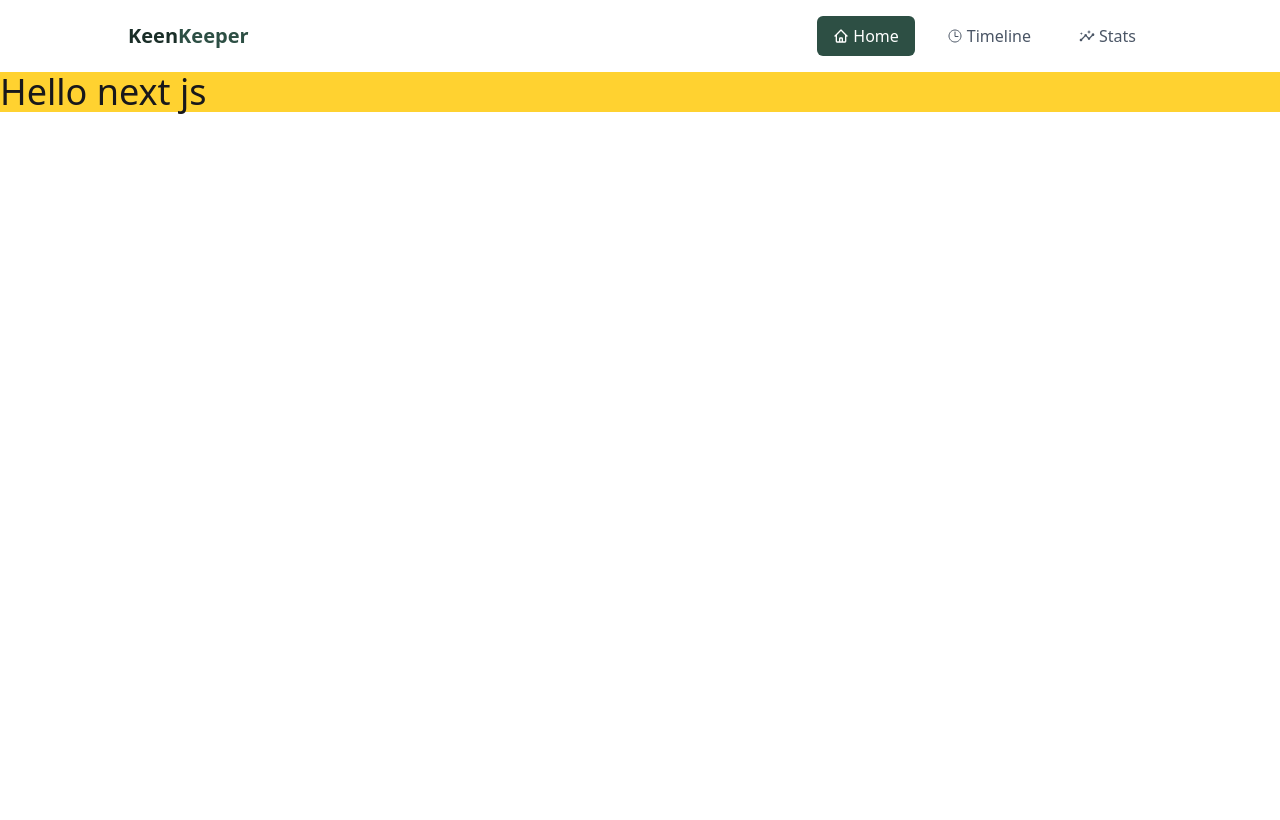
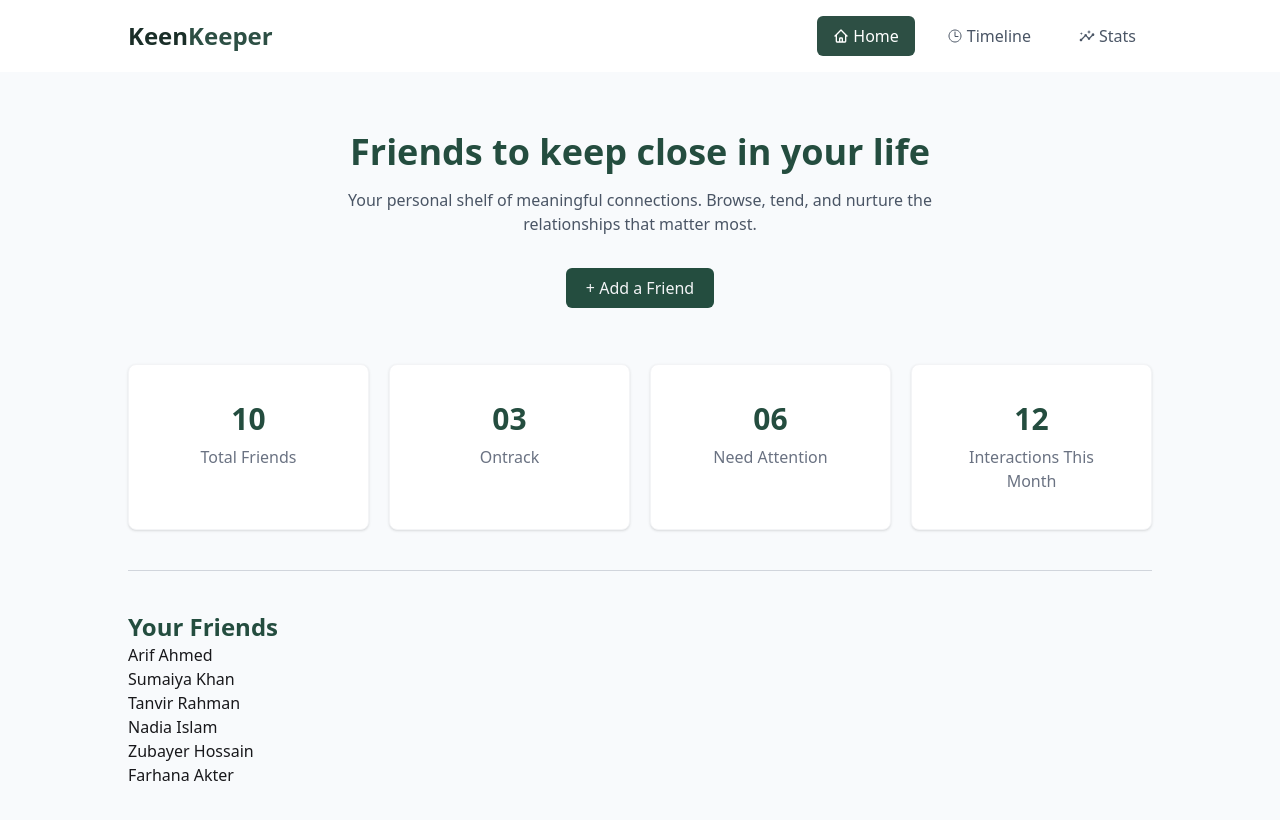
Before and after one commit to tarekur-rahman/nextjs-projects, a Next.js app: page / in a window 1280 px wide. Shown: the top 820 px of the page. Built offline with nearby package versions, Linux system fonts and the light colour scheme.

Commit message:
cart add & fetch data load

```diff
--- /dev/null
+++ b/public/friends.json
@@ -0,0 +1,74 @@
+[
+  {
+    "id": 1,
+    "name": "Arif Ahmed",
+    "picture": "https://images.unsplash.com/photo-1507003211169-0a1dd7228f2d?q=80&w=200&h=200&fit=crop",
+    "email": "arif.ahmed@example.com",
+    "days_since_contact": 20,
+    "status": "overdue",
+    "tags": ["University", "Close Friend"],
+    "bio": "A childhood friend who loves adventure. We enjoy hiking and outdoor cooking together.",
+    "goal": 14,
+    "next_due_date": "2025-07-20"
+  },
+  {
+    "id": 2,
+    "name": "Sumaiya Khan",
+    "picture": "https://images.unsplash.com/photo-1494790108377-be9c29b29330?q=80&w=200&h=200&fit=crop",
+    "email": "sumaiya.k@example.com",
+    "days_since_contact": 5,
+    "status": "on-track",
+    "tags": ["Work", "Tech Enthusiast"],
+    "bio": "A brilliant colleague and mentor. We often discuss the latest tech trends and UI/UX design.",
+    "goal": 30,
+    "next_due_date": "2025-08-15"
+  },
+  {
+    "id": 3,
+    "name": "Tanvir Rahman",
+    "picture": "https://images.unsplash.com/photo-1500648767791-00dcc994a43e?q=80&w=200&h=200&fit=crop",
+    "email": "tanvir.r@example.com",
+    "days_since_contact": 12,
+    "status": "almost due",
+    "tags": ["School", "Cricket"],
+    "bio": "School life buddy. We share a deep passion for cricket and catch up every weekend.",
+    "goal": 14,
+    "next_due_date": "2025-07-18"
+  },
+  {
+    "id": 4,
+    "name": "Nadia Islam",
+    "picture": "https://images.unsplash.com/photo-1438761681033-6461ffad8d80?q=80&w=200&h=200&fit=crop",
+    "email": "nadia.i@example.com",
+    "days_since_contact": 45,
+    "status": "overdue",
+    "tags": ["Travel", "Photography"],
+    "bio": "My favorite travel partner. She captures amazing moments with her professional photography skills.",
+    "goal": 30,
+    "next_due_date": "2025-06-20"
+  },
+  {
+    "id": 5,
+    "name": "Zubayer Hossain",
+    "picture": "https://images.unsplash.com/photo-1472099645785-5658abf4ff4e?q=80&w=200&h=200&fit=crop",
+    "email": "zubayer@example.com",
+    "days_since_contact": 2,
+    "status": "on-track",
+    "tags": ["Gym", "Nutrition"],
+    "bio": "Gym partner who keeps me motivated. He is very focused on healthy living and fitness.",
+    "goal": 7,
+    "next_due_date": "2025-07-20"
+  },
+  {
+    "id": 6,
+    "name": "Farhana Akter",
+    "picture": "https://images.unsplash.com/photo-1544005313-94ddf0286df2?q=80&w=200&h=200&fit=crop",
+    "email": "farhana.a@example.com",
+    "days_since_contact": 8,
+    "status": "almost due",
+    "tags": ["Neighbor", "Cooking"],
+    "bio": "A kind-hearted neighbor. We often exchange home-cooked meals and gardening tips.",
+    "goal": 10,
+    "next_due_date": "2025-07-22"
+  }
+]
--- a/src/app/page.js
+++ b/src/app/page.js
@@ -1,7 +1,53 @@
+
+import HomeCat from "@/component/HomeCat";
+export default function Home() {
+  return (
+    <div className="bg-[#F8FAFC] min-h-screen">
+      <div className="w-[90%] md:w-[80%] mx-auto py-5">
 
 
-export default function Home() {
-  return (
-    <h1 className="text-4xl bg-amber-300">Hello next js</h1>
+        <div className="text-center pt-10">
+          <h1 className="text-4xl font-bold text-[#244D3F]">
+            Friends to keep close in your life
+          </h1>
+          <p className="py-4 text-gray-600 max-w-2xl mx-auto">
+            Your personal shelf of meaningful connections. Browse, tend, and
+            nurture the relationships that matter most.
+          </p>
+          <button className="px-5 py-2 text-gray-100 bg-[#244D3F] rounded-md my-4 hover:bg-[#1a3a2f] transition">
+            + Add a Friend
+          </button>
+        </div>
+
+
+        <div className="grid grid-cols-1 sm:grid-cols-2 lg:grid-cols-4 gap-5 py-10 border-b-1 border-gray-300">
+
+
+          <div className="p-9 bg-white text-center shadow-sm rounded-lg border border-gray-100 space-y-2">
+            <h3 className="text-3xl font-bold text-[#244D3F]">10</h3>
+            <p className="text-gray-500">Total Friends</p>
+          </div>
+
+          <div className="p-9 bg-white text-center shadow-sm rounded-lg border border-gray-100 space-y-2">
+            <h3 className="text-3xl font-bold text-[#244D3F]">03</h3>
+            <p className="text-gray-500">Ontrack</p>
+          </div>
+
+          <div className="p-9 bg-white text-center shadow-sm rounded-lg border border-gray-100 space-y-2">
+            <h3 className="text-3xl font-bold text-[#244D3F]">06</h3>
+            <p className="text-gray-500">Need Attention</p>
+          </div>
+
+          <div className="p-9 bg-white text-center shadow-sm rounded-lg border border-gray-100 space-y-2">
+            <h3 className="text-3xl font-bold text-[#244D3F]">12</h3>
+            <p className="text-gray-500">Interactions This Month </p>
+          </div>
+
+
+        </div>
+
+        <HomeCat></HomeCat>
+      </div>
+    </div>
   );
 }
--- /dev/null
+++ b/src/component/HomeCat.jsx
@@ -0,0 +1,25 @@
+import React from 'react';
+
+
+const HomeCat =  async () => {
+    const res = await fetch (" http://localhost:3000/friends.json" ,{ cache: 'no-store' });
+    const friends = await res.json();
+
+    console.log('frrrr', friends);
+
+    return (
+        <div>
+            <h3 className="text-2xl font-bold  text-[#244D3F] mt-10">Your Friends</h3>
+
+            <div  className="div">
+                {friends.map((friend) =>
+                    <div key={friend.id}>
+                       <h3>{friend.name}</h3>
+                    </div>
+                )}
+            </div>
+        </div>
+    );
+};
+
+export default HomeCat;
--- a/src/component/Navbar/Nav.jsx
+++ b/src/component/Navbar/Nav.jsx
@@ -1,10 +1,11 @@
-"use client";
+  "use client";
+
 
 import Link from 'next/link';
 import { usePathname } from 'next/navigation';
 import React from 'react';
 import { HiOutlineHome } from "react-icons/hi";
-import { MdOutlineTimeline, MdOutlineInsights } from "react-icons/md";
+import { MdOutlineInsights } from "react-icons/md";
 import { IoTimeOutline } from "react-icons/io5";
 
 const Nav = () => {
@@ -13,14 +14,14 @@ const Nav = () => {
 
     const linkStyle = (path) =>
         pathname === path
-        ? 'flex items-center gap-1 bg-[#2D4F44] text-white px-4 py-2 rounded-md '
-        : 'flex items-center gap-1 text-gray-600 px-4 py-2 hover:text-[#2D4F44]';
+        ? 'flex items-center gap-1 bg-[#2D4F44] text-white px-4 py-2 rounded-md transition'
+        : 'flex items-center gap-1 text-gray-600 px-4 py-2 hover:text-[#2D4F44] transition';
 
     return (
-        <nav className='flex justify-center w-full py-4 shadow'>
-            <div className='flex items-center justify-between w-[90%] md:w-[80%]'>
+        <nav className='flex justify-center w-full py-4 shadow z-2'>
+            <div className='flex items-center justify-between w-[90%] md:w-[80%] mx-auto'>
                 <div className="logo">
-                    <h2 className='text-xl font-bold text-[#1a2e28]'>
+                    <h2 className='text-2xl font-bold text-[#1a2e28]'>
                         Keen<span className='text-[#2D4F44]'>Keeper</span>
                     </h2>
                 </div>
@@ -34,7 +35,8 @@ const Nav = () => {
                         </li>
                         <li>
                             <Link href="/timeline" className={linkStyle('/timeline')}>
-                                <IoTimeOutline /> Timeline
+                                <IoTimeOutline />
+                                                Timeline
                             </Link>
                         </li>
                         <li>
```
